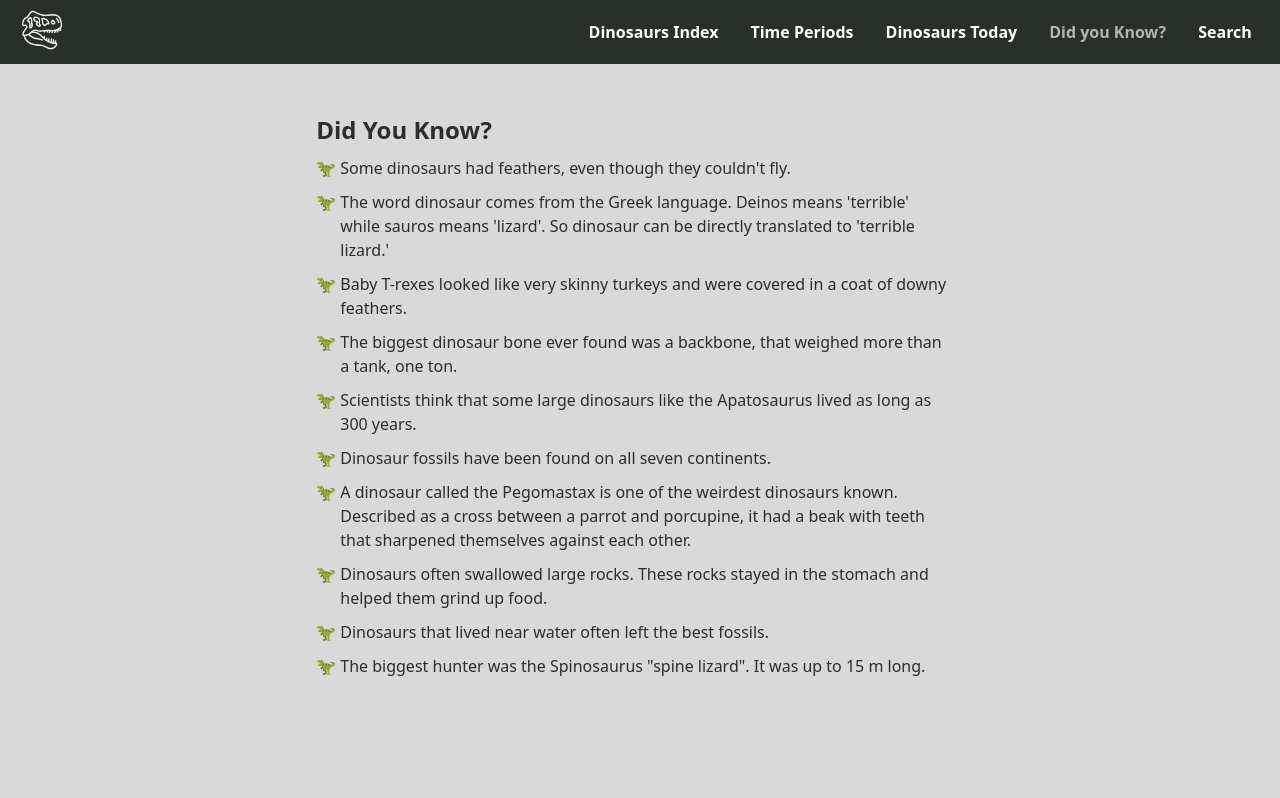
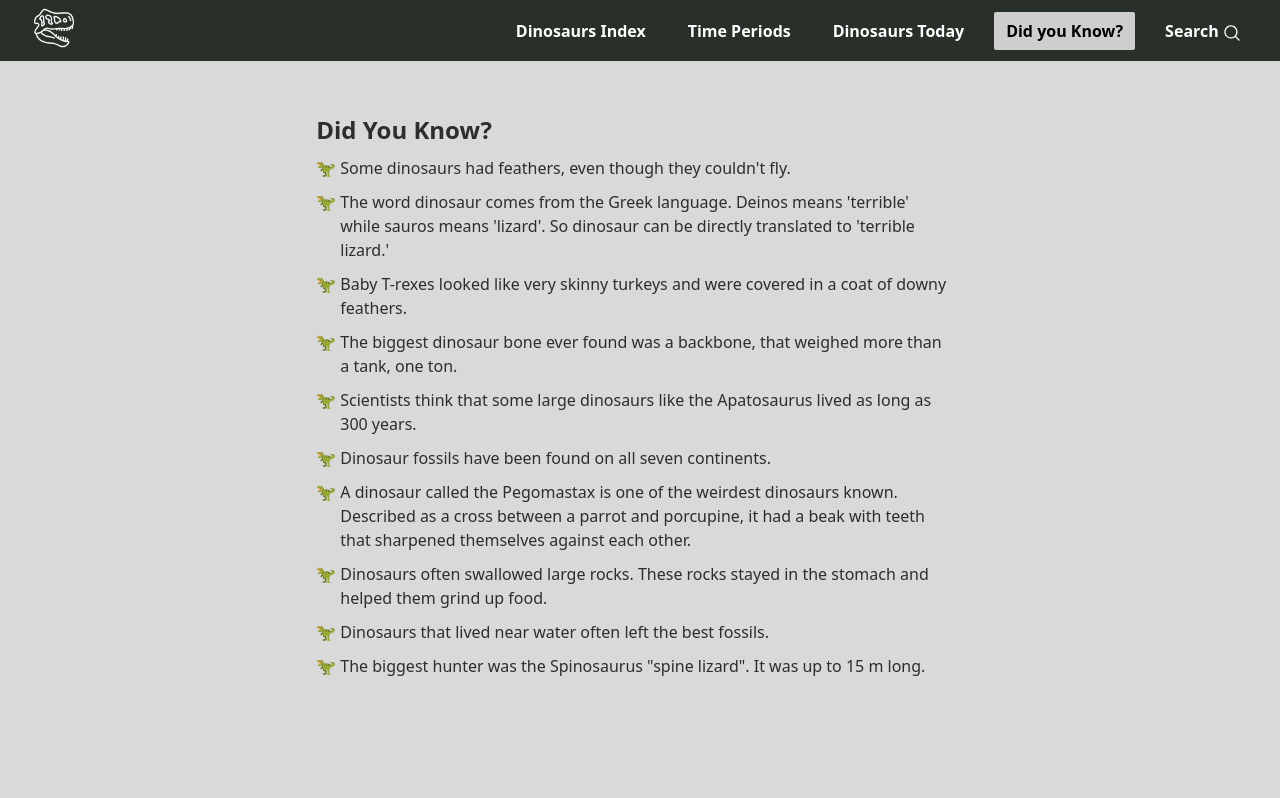
Before and after one commit to williamwestergard/Sanity-react-gruppuppgift, a React (Vite) app in the folder frontend/: page /did-you-know in a window 1280 px wide. Shown: the top 798 px of the page. Built offline with nearby package versions, Linux system fonts and the light colour scheme.

Commit message:
Various changes to the design. Navbar and footer changes

```diff
--- a/frontend/src/App.css
+++ b/frontend/src/App.css
@@ -29,6 +29,7 @@ body {
   max-width: 1400px;
   margin: auto;
   flex: 1;
+  margin-bottom: 5vh;
 }
 
 #startpage-content {
--- a/frontend/src/components/footer/footer.css
+++ b/frontend/src/components/footer/footer.css
@@ -1,7 +1,7 @@
 #footer-content {
   width: 100%;
   height: 30vh;
-  margin-top: 5vh;
+
   position: absolute;
   background-color: #202020;
   color: white;
--- a/frontend/src/components/navbar/Navbar.jsx
+++ b/frontend/src/components/navbar/Navbar.jsx
@@ -66,7 +66,34 @@ const Navbar = () => {
           to="/search"
           className={({ isActive }) => (isActive ? "active-link" : "")}
         >
-          Search
+          <article className="navbar-search-content">
+            Search
+            <svg
+              className="navbar-search-icon"
+              fill="#ffffff"
+              height="16px"
+              width="16px"
+              version="1.1"
+              xmlns="http://www.w3.org/2000/svg"
+              viewBox="0 0 512 512"
+              xmlnsXlink="http://www.w3.org/1999/xlink"
+              enableBackground="new 0 0 512 512"
+              stroke="#ffffff"
+            >
+              <g id="SVGRepo_bgCarrier" strokeWidth="0"></g>
+              <g
+                id="SVGRepo_tracerCarrier"
+                strokeLinecap="round"
+                strokeLinejoin="round"
+              ></g>
+              <g id="SVGRepo_iconCarrier">
+                {" "}
+                <g>
+                  <path d="m495,466.1l-110.1-110.1c31.1-37.7 48-84.6 48-134 0-56.4-21.9-109.3-61.8-149.2-39.8-39.9-92.8-61.8-149.1-61.8-56.3,0-109.3,21.9-149.2,61.8-39.9,39.8-61.8,92.8-61.8,149.2 0,56.3 21.9,109.3 61.8,149.2 39.8,39.8 92.8,61.8 149.2,61.8 49.5,0 96.4-16.9 134-48l110.1,110c8,8 20.9,8 28.9,0 8-8 8-20.9 0-28.9zm-393.3-123.9c-32.2-32.1-49.9-74.8-49.9-120.2 0-45.4 17.7-88.2 49.8-120.3 32.1-32.1 74.8-49.8 120.3-49.8 45.4,0 88.2,17.7 120.3,49.8 32.1,32.1 49.8,74.8 49.8,120.3 0,45.4-17.7,88.2-49.8,120.3-32.1,32.1-74.9,49.8-120.3,49.8-45.4,0-88.1-17.7-120.2-49.9z"></path>{" "}
+                </g>
+              </g>
+            </svg>
+          </article>
         </NavLink>
       </article>
     </section>
--- a/frontend/src/components/navbar/navbar.css
+++ b/frontend/src/components/navbar/navbar.css
@@ -9,7 +9,7 @@
   justify-content: space-between;
   align-items: center;
   background-color: #283029;
-  padding: 1.2vh 2.2vw;
+  padding: 0vh 2.2vw;
   border-radius: 0;
 }
 
@@ -25,20 +25,28 @@
   right: 0;
   display: flex;
   justify-content: flex-start;
-  gap: 2.5vw;
+  gap: 1.4vw;
 }
 #navbar a {
   color: white;
   text-decoration: none;
   font-weight: 600;
+  padding: 1vh 1.5vh;
+  border-radius: 2px;
 }
 
 #navbar-right-side a:hover:not(.active-link) {
-  color: #cecece;
+  color: #e8e8e8;
+  background-color: #9c9c9c1d;
+}
+.active-link .navbar-search-icon {
+  fill: black;
+  stroke: black;
 }
 
 #navbar .active-link {
-  color: #b5b5b5;
+  color: #000000;
+  background-color: #cecece;
 }
 
 /* LOGO CSS Madelen */
@@ -50,3 +58,15 @@
   left: -0.5vw;
   filter: invert(100%);
 }
+
+.navbar-search-content {
+  display: flex;
+  justify-content: center;
+  align-items: flex-end;
+  gap: 0.4vw;
+}
+
+.navbar-search-icon {
+  position: relative;
+  top: -1px;
+}
--- a/frontend/src/components/slideshow/SwiperSlider.jsx
+++ b/frontend/src/components/slideshow/SwiperSlider.jsx
@@ -26,9 +26,9 @@ export default function App() {
         modules={[Autoplay, Pagination, Navigation]}
         className="mySwiper"
       >
-        <SwiperSlide>Slide 1</SwiperSlide>
-        <SwiperSlide>Slide 2</SwiperSlide>
-        <SwiperSlide>Slide 3</SwiperSlide>
+        <SwiperSlide>Dino VS Dino!</SwiperSlide>
+        <SwiperSlide>Time Periods</SwiperSlide>
+        <SwiperSlide>Featured Dinosaurs</SwiperSlide>
       </Swiper>
     </>
   );
--- a/frontend/src/components/slideshow/swiperslider.css
+++ b/frontend/src/components/slideshow/swiperslider.css
@@ -4,6 +4,7 @@
   margin: 0;
   border-radius: 11px;
   margin-bottom: 5vh;
+  color: white;
 }
 
 .swiper-slide {
@@ -28,3 +29,12 @@
   margin-left: auto;
   margin-right: auto;
 }
+
+.swiper-button-next,
+.swiper-button-prev {
+  color: white;
+}
+
+.swiper-pagination-bullet {
+  background: white;
+}
--- a/frontend/src/pages/dinosaurs-index/DinosaursIndex.jsx
+++ b/frontend/src/pages/dinosaurs-index/DinosaursIndex.jsx
@@ -6,6 +6,8 @@ import Footer from "../../components/footer/Footer.jsx";
 import TimeLineFilter from "../../components/timeline-filter/TimeLineFilter.jsx";
 import TimeLineSlider from "../../components/timeline-filter/TimeLineSlider.jsx";
 import ScrollToTop from "../../components/scroll-to-top/ScrollToTop";
+
+import DinoTimePeriodsImage from "../../assets/dino-timeline-image.png";
 
 const DinosaursIndex = () => {
   const [selectedRange, setSelectedRange] = useState([160, 65]);
@@ -29,6 +31,12 @@ const DinosaursIndex = () => {
             </section>
           </section>
         </main>
+
+        <img
+          className="dino-time-periods-image"
+          src={DinoTimePeriodsImage}
+          alt="An image of dinosaurs walking towards the right"
+        />
       </section>
       <Footer />
     </>
--- a/frontend/src/pages/dinosaurs-index/dinosaurs-index-facts/DinoIndexFacts.jsx
+++ b/frontend/src/pages/dinosaurs-index/dinosaurs-index-facts/DinoIndexFacts.jsx
@@ -5,6 +5,7 @@ import Footer from "../../../components/footer/Footer.jsx";
 import BackArrow from "../../../assets/back-arrow.svg";
 import DinoFactPic from "./img/stego.jpg";
 import ScrollToTop from "../../../components/scroll-to-top/ScrollToTop";
+import DinoTimePeriodsImage from "../../../assets/dino-timeline-image.png";
 
 const DinoIndexFacts = () => {
   return (
@@ -75,7 +76,13 @@ const DinoIndexFacts = () => {
             </section>
           </section>
         </main>
+        <img
+          className="dino-time-periods-image"
+          src={DinoTimePeriodsImage}
+          alt="An image of dinosaurs walking towards the right"
+        />
       </section>
+
       <Footer />
     </>
   );
--- a/frontend/src/pages/dinosaurs-index/dinosaurs-index-facts/dinoindexfacts.css
+++ b/frontend/src/pages/dinosaurs-index/dinosaurs-index-facts/dinoindexfacts.css
@@ -77,3 +77,8 @@
 .dino-facts-diet-bold {
   font-weight: 700;
 }
+
+.dino-time-periods-image {
+  width: 100%;
+  position: relative;
+}
--- a/frontend/src/pages/dinosaurs-index/dinosaursindex.css
+++ b/frontend/src/pages/dinosaurs-index/dinosaursindex.css
@@ -19,3 +19,8 @@
   right: 10vw;
   top: 40vh;
 }
+
+.dino-time-periods-image {
+  width: 100%;
+  position: relative;
+}
--- a/frontend/src/pages/not-found-page/NotFoundPage.jsx
+++ b/frontend/src/pages/not-found-page/NotFoundPage.jsx
@@ -1,6 +1,7 @@
 import "./notfoundpage.css";
 import Navbar from "../../components/navbar/Navbar";
 import ScrollToTop from "../../components/scroll-to-top/ScrollToTop";
+import Footer from "../../components/footer/Footer.jsx";
 
 const NotFoundPage = () => {
   return (
@@ -10,6 +11,7 @@ const NotFoundPage = () => {
       <section className="page-wrapper">
         <main id="main-content">
           <section id="not-found-page-content">
+            <section id="not-found-page-title">
               <h1>Page not found</h1>
               <svg
                 className="not-found-icon"
@@ -33,8 +35,13 @@ const NotFoundPage = () => {
                 </g>
               </svg>
             </section>
+            <article className="not-found-info-text">
+              <p>The page you are looking for does not exist.</p>
+            </article>
+          </section>
         </main>
       </section>
+      <Footer />
     </>
   );
 };
--- a/frontend/src/pages/not-found-page/notfoundpage.css
+++ b/frontend/src/pages/not-found-page/notfoundpage.css
@@ -1,6 +1,6 @@
 #not-found-page-content {
   display: flex;
-  flex-direction: row;
+  flex-direction: column;
   align-items: center;
   position: absolute;
   top: 50%;
@@ -8,8 +8,22 @@
   transform: translate(-50%, -50%);
 }
 
+#not-found-page-title {
+  display: flex;
+  flex-direction: row;
+  align-items: center;
+}
+
 .not-found-icon {
   position: relative;
   width: 70px;
   left: 1vw;
 }
+
+.not-found-info-text {
+  display: block;
+  flex-direction: column;
+  align-self: center;
+  text-align: center;
+  justify-content: center;
+}
```
Also changed, not shown: frontend/src/assets/dino-timeline-image.png (added). Lines whose indentation alone changed are shown as unchanged.
